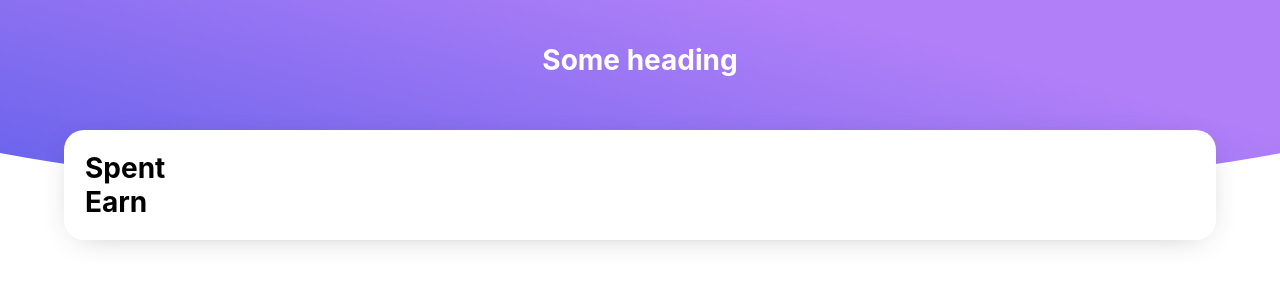
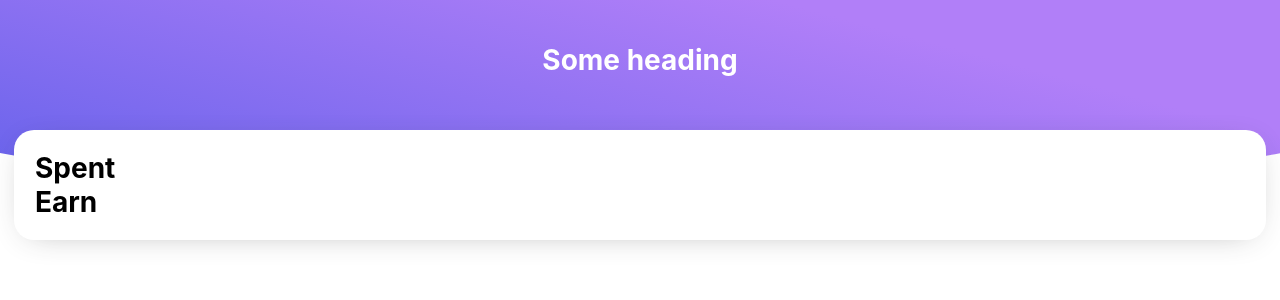
Before and after one commit to xsephiroth/hiwallet2, a React (Create React App) app: page /#/ in a window 1280 px wide. Shown: the top 300 px of the page. Built offline with nearby package versions, Linux system fonts and the light colour scheme.

Commit message:
Change Card margin styles

```diff
--- a/src/components/Card.scss
+++ b/src/components/Card.scss
@@ -1,9 +1,8 @@
 .card {
-  width: 90%;
   background-color: #fff;
   border-radius: 20px;
   padding: 1.5em;
-  margin: 0 auto;
+  margin: 1em;
 
   box-shadow: 0px 5px 33px -16px rgba(50, 50, 50, 0.47);
 }
```
